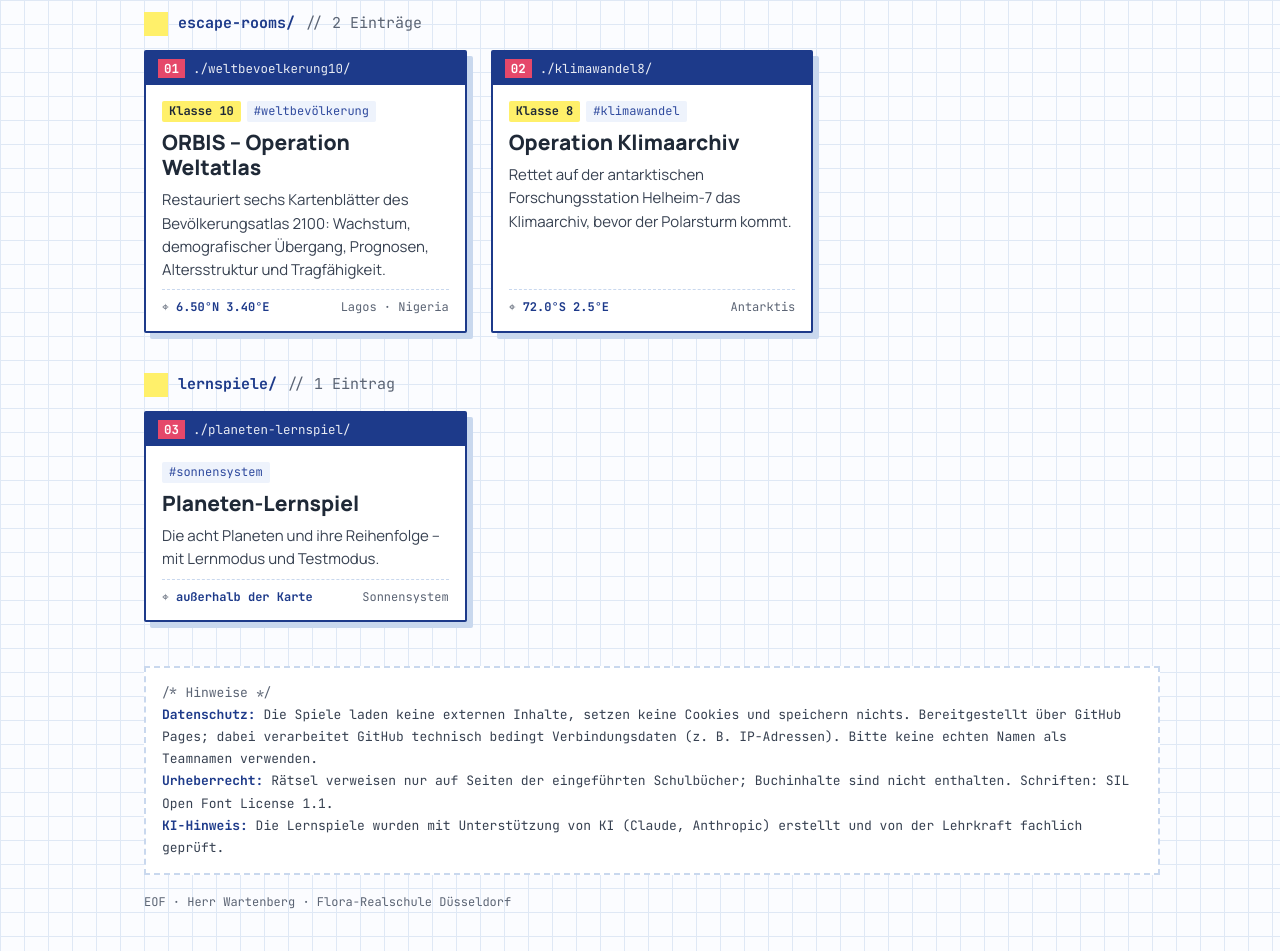
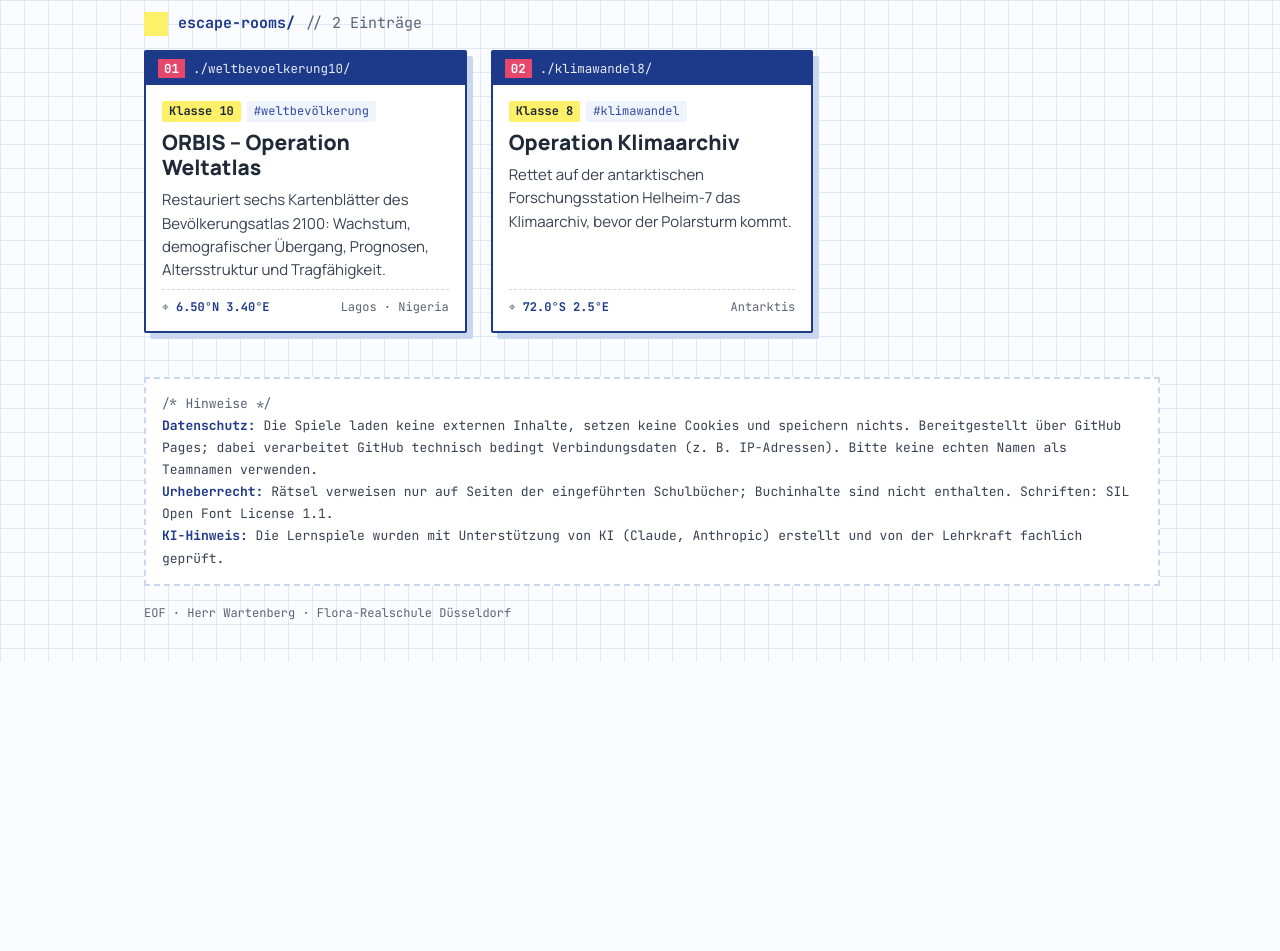
Before and after one commit to HerrWartenberg/HerrWartenberg.github.io, a plain HTML site: page index.html in a window 1280 px wide. Shown: the part 864-1815 px from the top of the page. After the commit the page ends 1526 px from the top, so only its background shows below. Drawn offline with Linux system fonts and the light colour scheme.

Commit message:
Planeten-Lernspiel von der Übersicht entfernt
Co-Authored-By: Claude Opus 5.5 <noreply@anthropic.com>

```diff
--- a/index.html
+++ b/index.html
@@ -133,19 +133,6 @@ footer{margin-top:18px;font-family:var(--mono);font-size:12px;color:var(--muted)
     </a>
   </div>
 
-  <h2>lernspiele/ <span>// 1 Eintrag</span></h2>
-  <div class="grid">
-    <a class="card" href="planeten-lernspiel/">
-      <div class="bar"><span class="n">03</span><span class="path">./planeten-lernspiel/</span></div>
-      <div class="body">
-        <div class="tags"><span>#sonnensystem</span></div>
-        <h3>Planeten-Lernspiel</h3>
-        <p>Die acht Planeten und ihre Reihenfolge – mit Lernmodus und Testmodus.</p>
-        <div class="geo"><span>⌖ <b>außerhalb der Karte</b></span><span>Sonnensystem</span></div>
-      </div>
-    </a>
-  </div>
-
   <div class="note">
     <span class="c">/* Hinweise */</span><br>
     <b>Datenschutz:</b> Die Spiele laden keine externen Inhalte, setzen keine Cookies und speichern nichts. Bereitgestellt über GitHub Pages; dabei verarbeitet GitHub technisch bedingt Verbindungsdaten (z. B. IP-Adressen). Bitte keine echten Namen als Teamnamen verwenden.<br>
```
